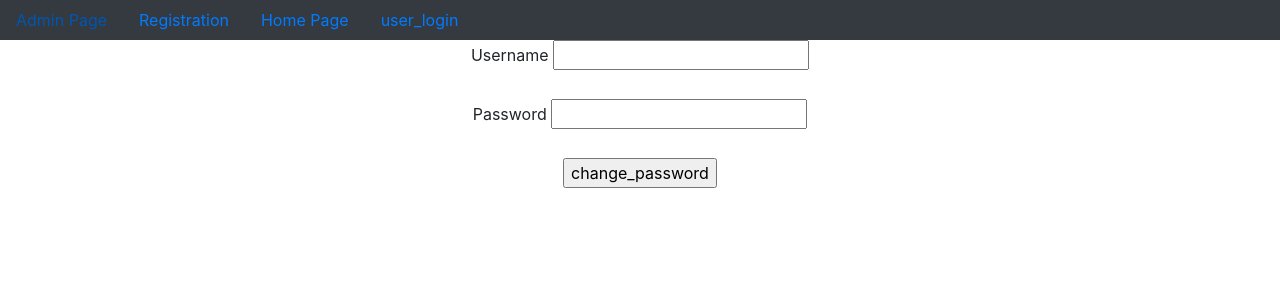
After one commit to MridulSelvakumar/user_login, a Django app: page /reset_password/ in a window 1280 px wide. The commit adds this page. Shown: the top 300 px of the page. Run offline with Django 5.2, Linux system fonts and the light colour scheme.

Commit message:
first commit

```diff
--- a/app/views.py
+++ b/app/views.py
@@ -6,7 +6,8 @@ from app.forms import *
 from django.http import HttpResponse,HttpResponseRedirect
 from django.urls import reverse
 from django.core.mail import send_mail
-from django.contrib.auth import authenticate,login
+from django.contrib.auth import authenticate,login,logout
+from django.contrib.auth.decorators import login_required
 
 def registration(request):
     ufo=UserForm()
@@ -70,3 +71,49 @@ def user_login(request):
             return HttpResponse('Invalid Credentials')
 
     return render(request,'user_login.html')
+
+
+@login_required
+def user_logout(request):
+    logout(request)
+    return HttpResponseRedirect(reverse('home'))
+
+
+@login_required
+def profile_display(request):
+    un=request.session.get('username')
+    UO=User.objects.get(username=un)
+    PO=Profile.objects.get(username=UO)
+    d={'UO':UO,'PO':PO}
+
+    return render(request,'profile_display.html',d)
+
+
+@login_required
+def change_password(request):
+    if request.method=='POST':
+        pw=request.POST['pw']
+        username=request.session.get('username')
+        UO=User.objects.get(username=username)
+        UO.set_password(pw)
+        UO.save()
+        return HttpResponse('Password changed Successfully')
+    return render(request,'change_password.html')
+
+
+
+def reset_password(request):
+    if request.method=='POST':
+        username=request.POST['un']
+        password=request.POST['pw']
+
+        LUO=User.objects.filter(username=username)
+        if LUO:
+            UO=LUO[0]
+            UO.set_password(password)
+            UO.save()
+            return HttpResponse('reset is done')
+        else:
+            return HttpResponse('U r Username is not in our DataBase')
+
+    return render(request,'reset_password.html')
--- a/templates/dummy.html
+++ b/templates/dummy.html
@@ -19,7 +19,14 @@
         <a href="{% url 'admin:index' %}" class="nav-link">Admin Page</a>
         <a href="{% url 'registration' %}" class="nav-link">Registration</a>
         <a href="{% url 'home' %}" class="nav-link">Home Page</a>
+        {% if user.is_authenticated %}
+        <a href="{% url 'profile_display' %}" class="nav-link">profile_display</a>
+        <a href="{% url 'user_logout' %}" class="nav-link">user_logout</a>
+        <a href="{% url 'change_password' %}" class="nav-link">change_password</a>
+        {% else %}
+
         <a href="{% url 'user_login' %}" class="nav-link">user_login</a>
+        {% endif %}
     </nav>
 
     <!-- Optional JavaScript; choose one of the two! -->
--- /dev/null
+++ b/templates/reset_password.html
@@ -0,0 +1,20 @@
+{% extends 'dummy.html' %}
+
+
+{% block title %}
+    <title>REset Password Page</title>
+{% endblock %}
+
+{% block body_block %}
+    <center>
+        <form method="POST">
+            {% csrf_token %}
+
+            <label for="un">Username</label>
+            <input type="text" name="un" id="un"> <br> <br>
+            <label for="pw">Password</label>
+            <input type="password" name="pw" id="pw"><br><br>
+            <input type="submit" value="change_password">
+        </form>
+    </center>
+{% endblock %}
--- a/user_login/urls.py
+++ b/user_login/urls.py
@@ -25,7 +25,10 @@ urlpatterns = [
     path('registration/',registration,name='registration'),
     path('home/',home,name='home'),
     path('user_login/',user_login,name='user_login'),
-
+    path('user_logout/',user_logout,name='user_logout'),
+    path('profile_display/',profile_display,name='profile_display'),
+    path('change_password/',change_password,name='change_password'),
+    path('reset_password/',reset_password,name='reset_password'),
 
 
 ]+ static(settings.MEDIA_URL, document_root=settings.MEDIA_ROOT)
```
Also changed, not shown: templates/change_password.html (added, +19 -0 lines), templates/profile_display.html (added, +20 -0 lines), db.sqlite3.
